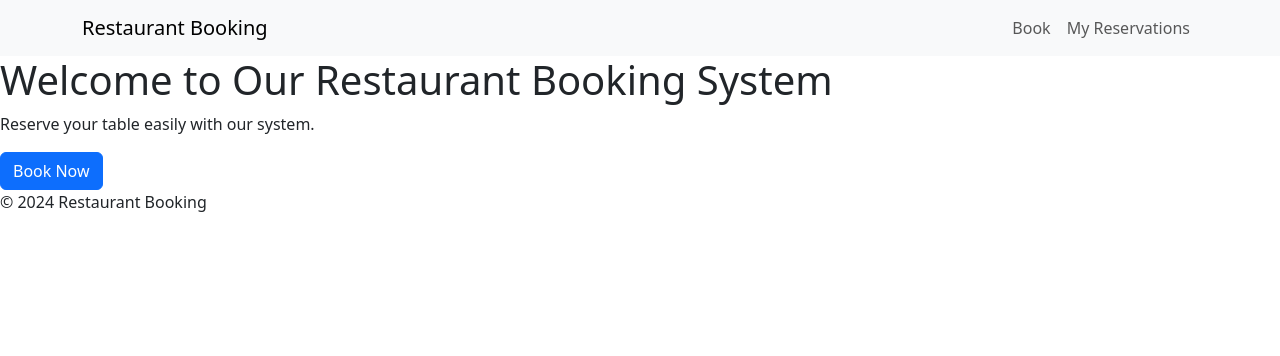
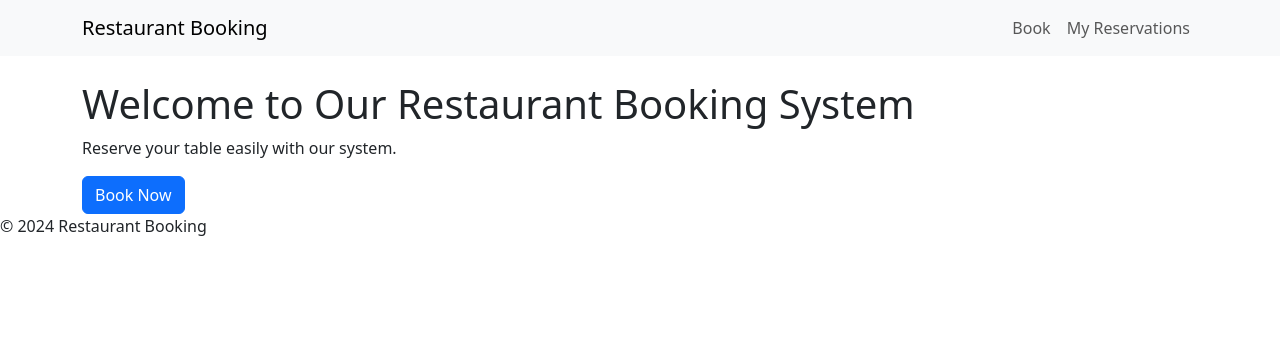
Before and after one commit to Seafzz/resturantbok, a Django app: template booking/templates/home.html in a window 1280 px wide. Shown: the top 356 px of the page. Run offline with Django 5.2, Linux system fonts and the light colour scheme; the template is opened without the code that fills it, so the values that code supplies are empty.

Commit message:
added div inside main

```diff
--- a/templates/base.html
+++ b/templates/base.html
@@ -30,9 +30,10 @@
     </nav>
     </header>
     <main>
-        {% block content %}
+        <div class="container mt-4">
+            {% block content %}
 
-        {% endblock %}
+            {% endblock %}
     </main>
     <footer>
         <!--Bootstrap JS -->
```
